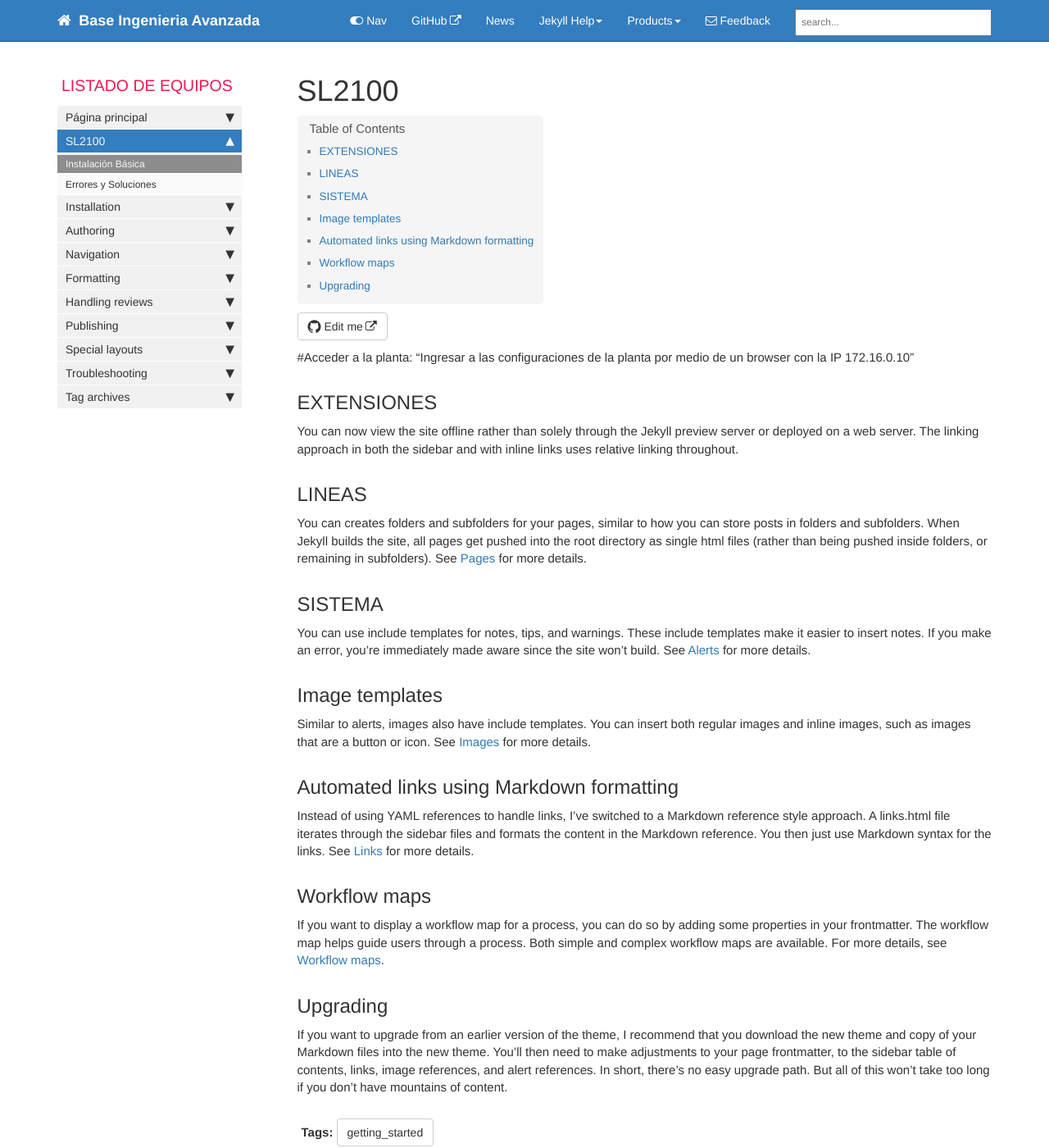
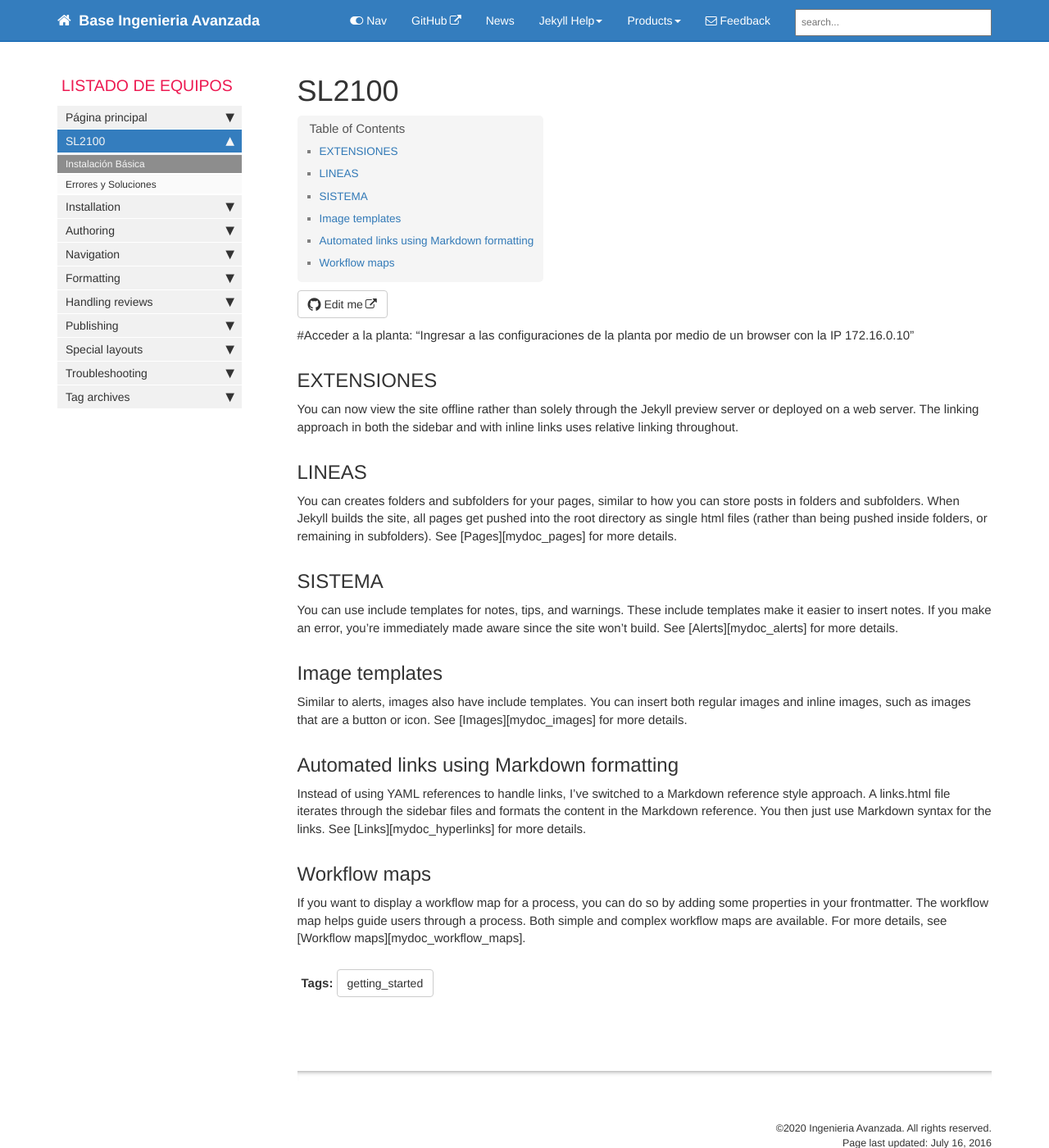
Before and after one commit to soporteiasa/soporteiasa.github.io, a Jekyll site: the page built from pages/mydoc/mydoc_release_notes_60.md, in a window 1280 px wide and 1400 px high. Shown: the whole window at 82% size. Built offline with Jekyll 4.4.1, drawn with Linux system fonts in a browser that asks for light colours; comment, search, counter and statistics services are not loaded.

Commit message:
Update mydoc_release_notes_60.md

```diff
--- a/pages/mydoc/mydoc_release_notes_60.md
+++ b/pages/mydoc/mydoc_release_notes_60.md
@@ -33,9 +33,3 @@ Instead of using YAML references to handle links, I've switched to a Markdown re
 ## Workflow maps
 
 If you want to display a workflow map for a process, you can do so by adding some properties in your frontmatter. The workflow map helps guide users through a process. Both simple and complex workflow maps are available. For more details, see [Workflow maps][mydoc_workflow_maps].
-
-## Upgrading
-
-If you want to upgrade from an earlier version of the theme, I recommend that you download the new theme and copy of your Markdown files into the new theme. You'll then need to make adjustments to your page frontmatter, to the sidebar table of contents, links, image references, and alert references. In short, there's no easy upgrade path. But all of this won't take too long if you don't have mountains of content.
-
-{% include links.html %}
```
